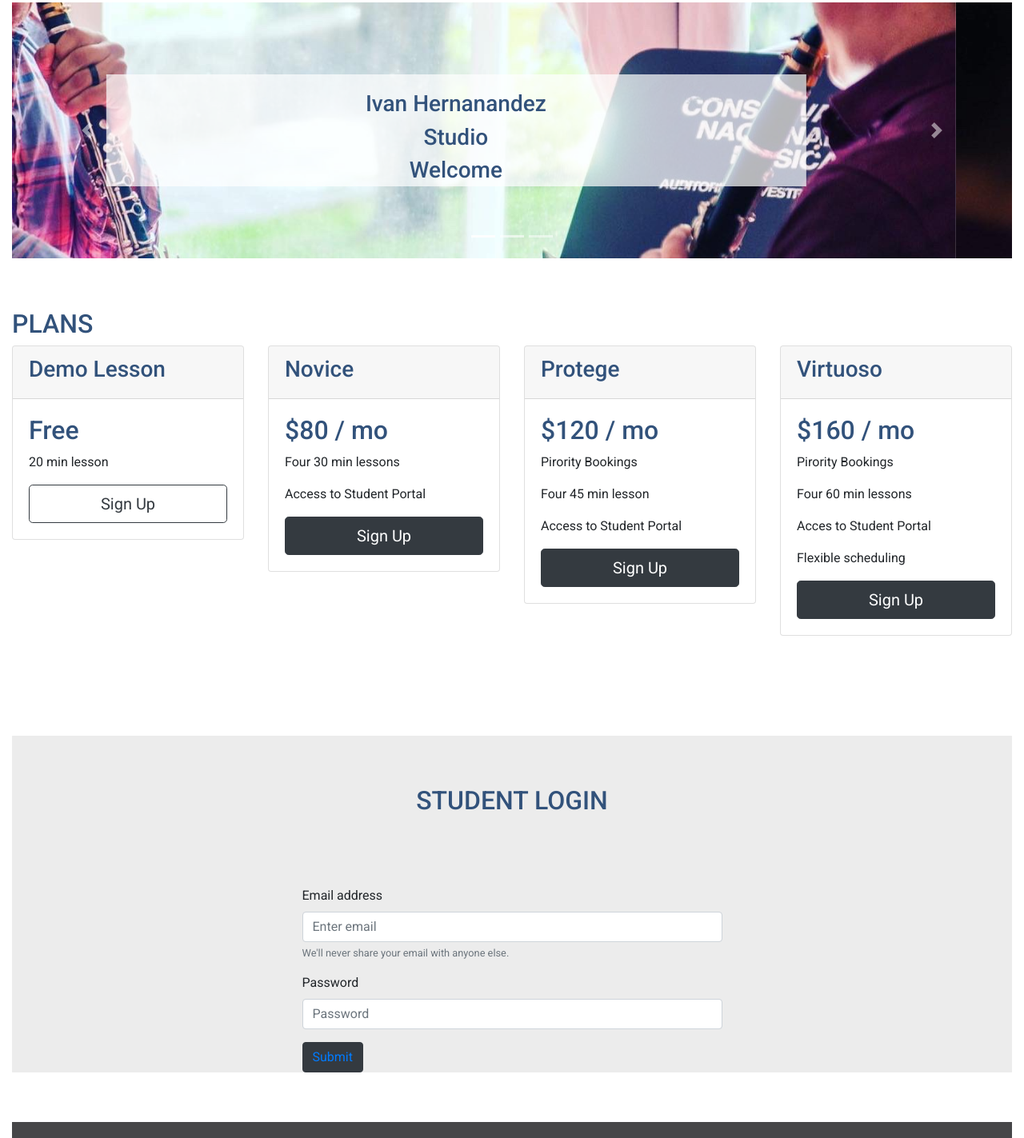
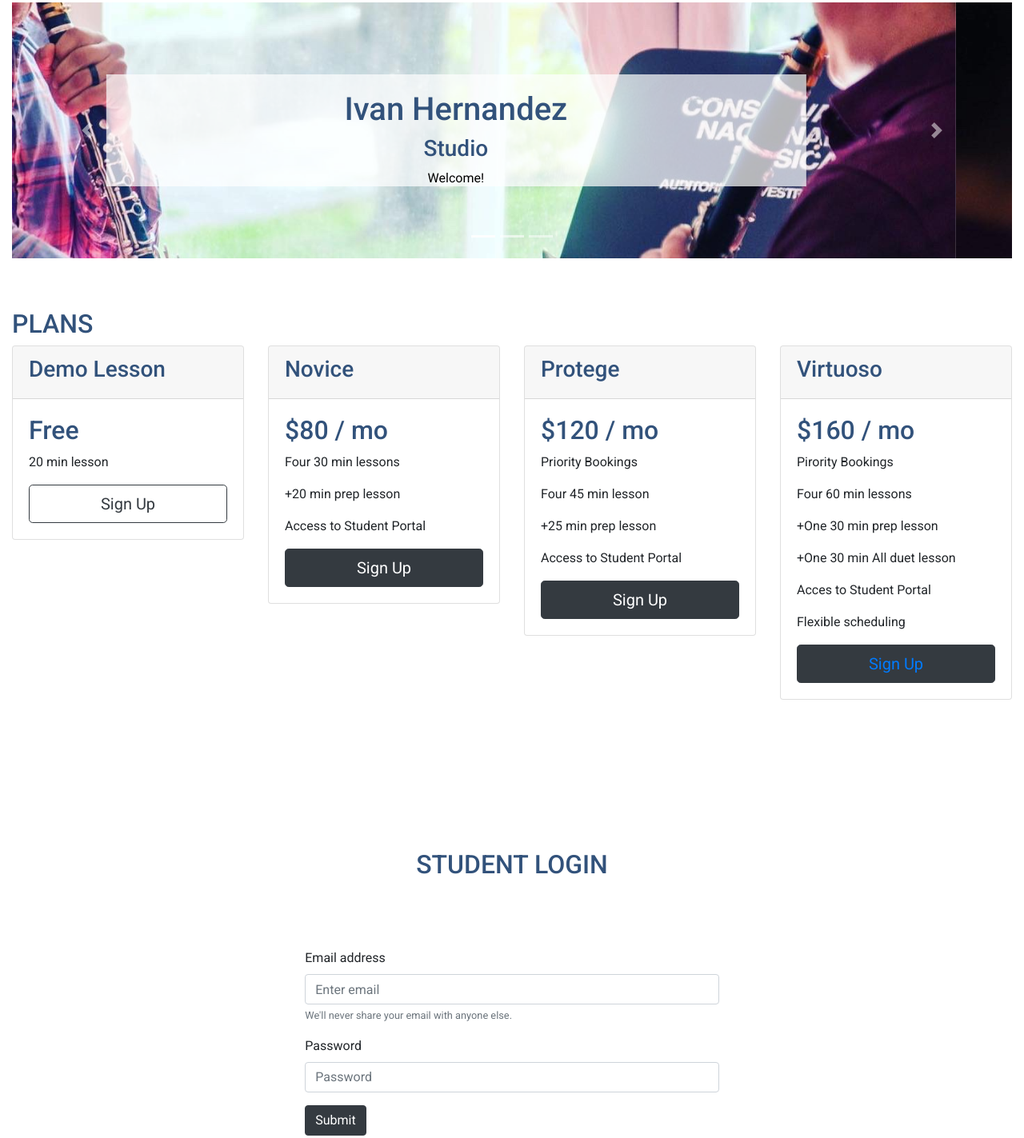
Before and after one commit to walterDMN/Classical-Performer-Website, a website: page studio.html in a window 1280 px wide. Shown: the part 107-1530 px from the top of the page at 80% size. Drawn offline with nearby package versions, Linux system fonts and the light colour scheme.

Commit message:
Studio: plans and some styling

```diff
--- a/css/styles.css
+++ b/css/styles.css
@@ -135,8 +135,7 @@ a:-webkit-any-link {
 .student-login {
     margin-top: 10%;
     text-align: center;
-    background-color: #ececec;
-    padding-top: 5%;
+    padding: 5%;
 }
 
 
--- a/studio.html
+++ b/studio.html
@@ -57,25 +57,24 @@
                         <div class="carousel-item active">
                             <img class="d-block w-100 carousel-img1" src="img/studio1.JPG" alt="studio1" />
                             <div class="carousel-caption">
-                                    <h3>Ivan Hernanandez</h3>
+                                    <h1>Ivan Hernandez</h1>
                                     <h3>Studio</h3>
-                                    <h3>Welcome</h3>
+                                    <p>Welcome!</p>
                             </div>
                         </div>
                         <div class="carousel-item">
                             <img class="d-block w-100 carousel-img2" src="img/studio2.JPG" alt="studio2" />
                             <div class="carousel-caption">
                                 <h3>Teaching Philosphy</h3>
-                                <p class="d-none d-sm-block">"I aim to bring an open mind, and  positive attitude to each lesson.
-                                    I believe that adding consistency, diligence, and warmth to my teaching will ultimately
-                                    inspire and encourage such traits in my students as well."</p>
+                                <p>"I believe that adding consistency, diligence, and warmth to my teaching will ultimately
+                                    inspire and encourage such traits in my students."</p>
                             </div>
                         </div>
                         <div class="carousel-item">
                             <img class="d-block w-100 carousel-img3" src="https://images.unsplash.com/photo-1507838153414-b4b713384a76?ixlib=rb-1.2.1&ixid=eyJhcHBfaWQiOjEyMDd9&auto=format&fit=crop&w=1050&q=80" alt="Chrome River Campground" />
                             <div class="carousel-caption">
                                 <h3>Online Classes Available</h3>
-                                <p class="d-none d-sm-block">Come and join a dyamic studio full of fun and learning.
+                                <p>Come and join a dyamic studio full of fun and learning.
                                     From beginner to Pro.</p>
                             </div>
                         </div>
@@ -117,6 +116,7 @@
                 <div class="card-body">
                   <h2>$80 / mo</h2>
                   <p>Four 30 min lessons</p>
+                  <p>+20 min prep lesson</p>
                   <p>Access to Student Portal</p>
                   <p></p>
                   <button type="button" class="btn btn-lg btn-block btn-dark">Sign Up</button>
@@ -130,8 +130,9 @@
                 </div>
                 <div class="card-body">
                   <h2>$120 / mo</h2>
-                  <p>Pirority Bookings</p>
+                  <p>Priority Bookings</p>
                   <p>Four 45 min lesson</p>
+                  <p>+25 min prep lesson</p>
                   <p>Access to Student Portal</p>
                   <button type="button" class="btn btn-lg btn-block btn-dark">Sign Up</button>
                 </div>
@@ -146,9 +147,11 @@
                     <h2>$160 / mo</h2>
                     <p>Pirority Bookings</p>
                     <p>Four 60 min lessons</p>
+                    <p>+One 30 min prep lesson</p>
+                    <p>+One 30 min All duet lesson</p>
                     <p>Acces to Student Portal</p>
                     <p>Flexible scheduling</p>
-                    <button type="button" class="btn btn-lg btn-block btn-dark">Sign Up</button>
+                    <button type="button" class="btn btn-lg btn-block btn-dark" ><a href="shoppingCart.html">Sign Up</a></button>
                   </div>
                 </div>
               </div>
@@ -170,13 +173,10 @@
                         <label for="password">Password</label>
                         <input type="password" class="form-control" id="password" placeholder="Password">
                       </div>
-                      <button type="submit" class="btn btn-dark"><a href="studentPortal.html">Submit</a></button>
+                      <button type="submit" class="btn btn-dark">Submit</button>
                 </form>
             </div>
         </div>
-
-
-
     </section>
 
     <!-- FOOTER -->
```
